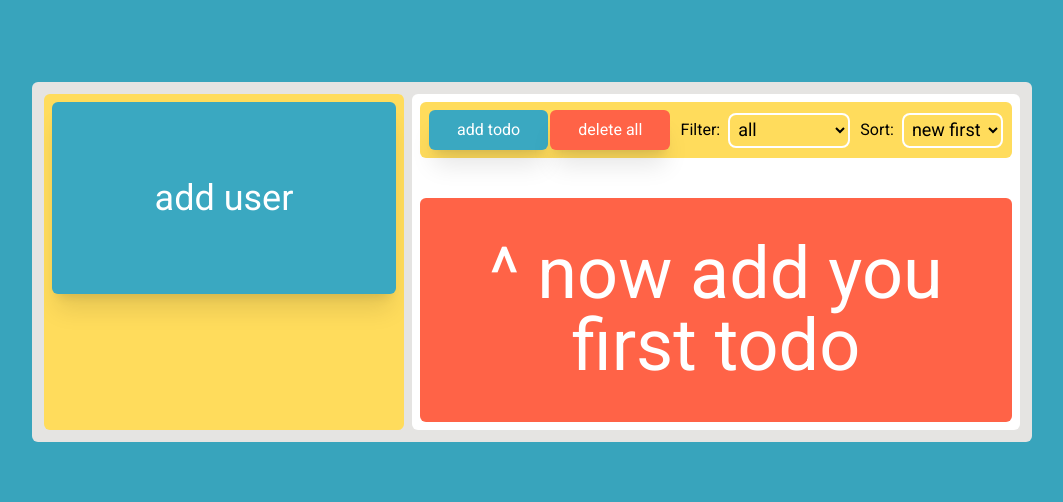
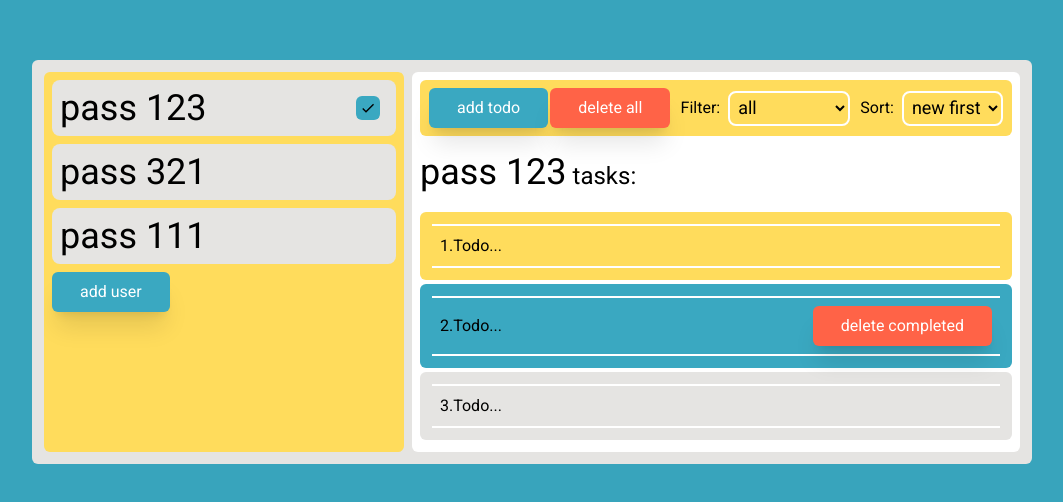
Before and after one commit to houndvibe/REACT-TODO, a React (Vite) app: page /user/G41p38-PSvmxplj5Huu2f in a window 1280 px wide. Shown: the part 138-640 px from the top of the page, without its empty margins (108-1171 px from the left). Built offline with nearby package versions, Linux system fonts and the light colour scheme; data requests are answered from the project's data file.

Commit message:
passwords logic added

```diff
--- a/package.json
+++ b/package.json
@@ -30,6 +30,7 @@
     "@reduxjs/toolkit": "^2.0.1",
     "@types/react": "^18.2.43",
     "@types/react-dom": "^18.2.17",
+    "@types/react-modal": "^3.16.3",
     "@typescript-eslint/eslint-plugin": "^6.14.0",
     "@typescript-eslint/parser": "^6.14.0",
     "@vitejs/plugin-react": "^4.2.1",
--- a/src/components/todos/TodoList.tsx
+++ b/src/components/todos/TodoList.tsx
@@ -38,7 +38,9 @@ const TodoList: React.FC<todoListProps> = ({
     );
   });
 
-  return <div className="max-h-[68vh] overflow-y-auto">{renderedList}</div>;
+  return (
+    <div className="mt-4 max-h-[68vh] overflow-y-auto">{renderedList}</div>
+  );
 };
 
 export default TodoList;
--- /dev/null
+++ b/src/components/ui/MyModal/MyModal.tsx
@@ -0,0 +1,63 @@
+import Modal from "react-modal";
+import MyButton from "../MyButton/MyButton";
+
+interface myModalProps {
+  modalIsOpen: boolean;
+  enteredPassword: string;
+  handleSetPassword: (e: React.ChangeEvent<HTMLInputElement>) => void;
+  showPasswordMessage: boolean;
+  handleOkModal: () => void;
+  handleCancelModal: () => void;
+}
+
+const MyModal: React.FC<myModalProps> = ({
+  modalIsOpen,
+  enteredPassword,
+  handleSetPassword,
+  showPasswordMessage,
+  handleCancelModal,
+  handleOkModal,
+}) => {
+  return (
+    <div>
+      <Modal
+        isOpen={modalIsOpen}
+        style={{
+          content: {
+            top: "50%",
+            left: "50%",
+            right: "auto",
+            bottom: "auto",
+            marginRight: "-50%",
+            transform: "translate(-50%, -50%)",
+            borderRadius: "20px",
+          },
+        }}
+        contentLabel="Example Modal"
+      >
+        <div className="flex-col items-center justify-center space-y-5 align-middle">
+          <div>Please, enter your password:</div>
+          <input
+            className="border-1 rounded-md border px-2"
+            type="text"
+            value={enteredPassword}
+            onChange={handleSetPassword}
+          />
+          {showPasswordMessage && (
+            <div className="text-redHover">WRONG PASSWORD!</div>
+          )}
+          <div className="flex justify-around">
+            <MyButton variant="primary" onClick={handleOkModal}>
+              ok
+            </MyButton>
+            <MyButton variant="secondary" onClick={handleCancelModal}>
+              cancel
+            </MyButton>
+          </div>
+        </div>
+      </Modal>
+    </div>
+  );
+};
+
+export default MyModal;
--- a/src/components/users/UserItem.tsx
+++ b/src/components/users/UserItem.tsx
@@ -1,4 +1,4 @@
-import React, { useEffect, useRef, useState } from "react";
+import React, { useRef, useState } from "react";
 import { todoProps, userProps } from "../../types";
 import MyButton from "../ui/MyButton/MyButton";
 import {
@@ -29,6 +29,7 @@ const UserItem: React.FC<userItemProps> = ({
   const [editedUser, setEditedUser] = useState<userProps>({
     ...user,
   });
+
   const nameFieldRef = useRef<null | HTMLInputElement>(null);
 
   const navigate = useNavigate();
@@ -38,9 +39,9 @@ const UserItem: React.FC<userItemProps> = ({
   const { currentUser, currentUserId } = useAllAboutUsers();
   const [deleteTodo] = useDeleteTodoMutation();
 
-  useEffect(() => {
+  /*   useEffect(() => {
     nameFieldRef.current && nameFieldRef?.current.focus();
-  }, [isOpen]);
+  }, [isOpen]); */
 
   const { data: todos } = useGetTodosQuery(undefined);
 
--- a/src/components/users/UsersList.tsx
+++ b/src/components/users/UsersList.tsx
@@ -9,23 +9,60 @@ import {
 import { userProps } from "../../types";
 import { useAllAboutUsers } from "../../hooks/useAllAboutUsers";
 import { useState } from "react";
+import MyModal from "../ui/MyModal/MyModal";
+
+interface potentialUser {
+  password: string;
+  id: string;
+}
 
 const UsersList = () => {
   const [addNewUser] = useAddUserMutation();
   const [setCurrentUserId] = useSetCurrentUserIdMutation();
-  const [opendUserId, setOpendUserId] = useState("");
+
+  const [opendUserId, setOpendUserId] = useState<string>("");
+  const [modalIsOpen, setIsOpen] = useState<boolean>(false);
+  const [enteredPassword, setEnteredPassword] = useState<string>("");
+  const [showPasswordMessage, setShowPasswordMessage] =
+    useState<boolean>(false);
+  const [potentialUser, setPotentialUser] = useState<potentialUser>(
+    {} as potentialUser,
+  );
 
   const { data: users, isLoading, isError, error } = useGetUsersQuery("");
-
   const { currentUserId } = useAllAboutUsers();
 
-  const handleClickUser = (user: userProps) => (): void => {
+  const handleClickUser = (user: userProps) => async () => {
     if (currentUserId != user.id) {
-      setCurrentUserId(user.id);
+      setIsOpen(true);
+      setPotentialUser({ password: user.password, id: user.id });
+    } else {
+      if (opendUserId != user.id) {
+        setOpendUserId(user.id);
+      }
     }
-    if (opendUserId != user.id) {
-      setOpendUserId(user.id);
+  };
+
+  const handleOkModal = () => {
+    if (potentialUser.password == enteredPassword) {
+      setIsOpen(false);
+      setCurrentUserId(potentialUser.id);
+      setOpendUserId(potentialUser.id);
+      setShowPasswordMessage(false);
+      setEnteredPassword("");
+    } else {
+      setShowPasswordMessage(true);
     }
+  };
+
+  const handleCancelModal = () => {
+    setIsOpen(false);
+    setShowPasswordMessage(false);
+    setEnteredPassword("");
+  };
+
+  const handleSetPassword = (e: React.ChangeEvent<HTMLInputElement>) => {
+    setEnteredPassword(e.target.value);
   };
 
   const handleCloseAll = (): void => {
@@ -53,6 +90,14 @@ const UsersList = () => {
 
   return (
     <div className="flex-col justify-around">
+      <MyModal
+        modalIsOpen={modalIsOpen}
+        enteredPassword={enteredPassword}
+        handleSetPassword={handleSetPassword}
+        showPasswordMessage={showPasswordMessage}
+        handleOkModal={handleOkModal}
+        handleCancelModal={handleCancelModal}
+      />
       {isLoading ? (
         <>Loading...</>
       ) : isError ? (
@@ -74,7 +119,6 @@ const UsersList = () => {
           ))}
         </div>
       )}
-
       <MyButton
         variant="primary"
         className={users?.length ? undefined : "h-48 w-full text-4xl"}
--- a/src/json-server-db/db.json
+++ b/src/json-server-db/db.json
@@ -1,7 +1,132 @@
 {
   "currentUser": {
-    "id": "YkoFEPCaxSbi6jgG_VwvV"
+    "id": "VE75Wqq3c1MWjua3cgTPz"
   },
-  "users": [],
-  "todos": []
+  "users": [
+    {
+      "id": "VE75Wqq3c1MWjua3cgTPz",
+      "nickName": "pass 123",
+      "firstName": "",
+      "lastName": "",
+      "age": "",
+      "password": "123"
+    },
+    {
+      "id": "G41p38-PSvmxplj5Huu2f",
+      "nickName": "pass 321",
+      "firstName": "",
+      "lastName": "",
+      "age": "",
+      "password": "321"
+    },
+    {
+      "id": "IxM7PR_RpsR6H28BI5QIW",
+      "nickName": "pass 111",
+      "firstName": "",
+      "lastName": "",
+      "age": "",
+      "password": "111"
+    }
+  ],
+  "todos": [
+    {
+      "id": "sEMEb4j8hIO7JnuePUDJO",
+      "userId": "G41p38-PSvmxplj5Huu2f",
+      "title": "Todo...",
+      "status": "in-progress",
+      "startDate": "2024-01-18",
+      "endDate": "2024-01-18",
+      "description": "todo description..."
+    },
+    {
+      "id": "Weym9_lU9x1haxTjKzZiF",
+      "userId": "IxM7PR_RpsR6H28BI5QIW",
+      "title": "Todo...",
+      "status": "not started",
+      "startDate": "2024-01-18",
+      "endDate": "2024-01-18",
+      "description": "todo description..."
+    },
+    {
+      "id": "ZLngI5G4aiK4OEYljjztD",
+      "userId": "IxM7PR_RpsR6H28BI5QIW",
+      "title": "Todo...",
+      "status": "in-progress",
+      "startDate": "2024-01-18",
+      "endDate": "2024-01-18",
+      "description": "todo description..."
+    },
+    {
+      "id": "mfTYiPxugjfxMItBK3sip",
+      "userId": "IxM7PR_RpsR6H28BI5QIW",
+      "title": "Todo...",
+      "status": "not started",
+      "startDate": "2024-01-18",
+      "endDate": "2024-01-18",
+      "description": "todo description..."
+    },
+    {
+      "id": "CyNiSylEz-51RVTzQvX3f",
+      "userId": "G41p38-PSvmxplj5Huu2f",
+      "title": "Todo...",
+      "status": "completed",
+      "startDate": "2024-01-18",
+      "endDate": "2024-01-18",
+      "description": "todo description..."
+    },
+    {
+      "id": "6lKet6ITmnyTrCZP8noAq",
+      "userId": "G41p38-PSvmxplj5Huu2f",
+      "title": "Todo...",
+      "status": "completed",
+      "startDate": "2024-01-18",
+      "endDate": "2024-01-18",
+      "description": "todo description..."
+    },
+    {
+      "id": "irMmTv54k_zyfuGuiecOi",
+      "userId": "G41p38-PSvmxplj5Huu2f",
+      "title": "Todo...",
+      "status": "completed",
+      "startDate": "2024-01-18",
+      "endDate": "2024-01-18",
+      "description": "todo description..."
+    },
+    {
+      "id": "mtMYivt83fOTsVqqSzVgV",
+      "userId": "VE75Wqq3c1MWjua3cgTPz",
+      "title": "Todo...",
+      "status": "in-progress",
+      "startDate": "2024-01-18",
+      "endDate": "2024-01-18",
+      "description": "todo description..."
+    },
+    {
+      "id": "FRBd_ZyUznLQzT_5Qrpiv",
+      "userId": "VE75Wqq3c1MWjua3cgTPz",
+      "title": "Todo...",
+      "status": "completed",
+      "startDate": "2024-01-18",
+      "endDate": "2024-01-18",
+      "description": "todo description..."
+    },
+    {
+      "id": "t7hk6_gnQyvFx-A53cKyQ",
+      "userId": "G41p38-PSvmxplj5Huu2f",
+      "title": "Todo...",
+      "status": "not started",
+      "startDate": "2024-01-18",
+      "endDate": "2024-01-18",
+      "description": "todo description..."
+    },
+    {
+      "id": "RNF6atWX0rXsPnVWDSxi1",
+      "userId": "VE75Wqq3c1MWjua3cgTPz",
+      "title": "Todo...",
+      "status": "not started",
+      "startDate": "2024-01-18",
+      "endDate": "2024-01-18",
+      "description": "todo description..."
+    }
+  ]
 }
--- a/src/main.tsx
+++ b/src/main.tsx
@@ -5,7 +5,7 @@ import store from "./redux/store.ts";
 import { createBrowserRouter, RouterProvider } from "react-router-dom";
 import TodoIndexPage from "./components/todos/TodoIndexPage.tsx";
 import { loader as UserPageLoader, UserPage } from "./routes/UserPage.tsx";
-
+import Modal from "react-modal";
 const router = createBrowserRouter([
   {
     path: "/",
@@ -27,6 +27,8 @@ const router = createBrowserRouter([
   },
 ]);
 
+Modal.setAppElement("#root");
+
 ReactDOM.createRoot(document.getElementById("root")!).render(
   <Provider store={store}>
     <RouterProvider router={router} />
--- a/src/routes/App.tsx
+++ b/src/routes/App.tsx
@@ -3,7 +3,7 @@ import NavPanel from "../components/NavPanel";
 
 const App = () => {
   return (
-    <div className="box-border flex h-screen bg-blueHover p-2">
+    <div id="App" className="box-border flex h-screen bg-blueHover p-2">
       <div className="relative m-auto flex  max-h-[90vh] w-[1000px]  rounded-md bg-grey p-3">
         <NavPanel />
         <div className="basis-3/4 rounded-md bg-white p-2">
--- a/src/routes/UserPage.tsx
+++ b/src/routes/UserPage.tsx
@@ -40,7 +40,6 @@ export const UserPage = () => {
   return (
     <div>
       <TodoStaticPannel handleChangeViewParams={handleChangeViewParams} />
-
       <div>
         {todosError ? (
           <>Oh no, there was an error</>
@@ -49,8 +48,9 @@ export const UserPage = () => {
         ) : todos ? (
           todos.length ? (
             <div>
-              <div className="ml-4 mt-4 text-2xl">
-                {currentUser?.nickName} TODOS:
+              <div className="mt-4 text-2xl">
+                <span className="text-4xl">{currentUser?.nickName}</span>{" "}
+                <span>tasks:</span>
               </div>
               <TodoList
                 currentUserTodos={currentUserTodos}
--- a/src/tailwind/output.css
+++ b/src/tailwind/output.css
@@ -688,6 +688,10 @@ video {
   flex-basis: 75%;
 }
 
+.transform{
+  transform: translate(var(--tw-translate-x), var(--tw-translate-y)) rotate(var(--tw-rotate)) skewX(var(--tw-skew-x)) skewY(var(--tw-skew-y)) scaleX(var(--tw-scale-x)) scaleY(var(--tw-scale-y));
+}
+
 .flex-col{
   flex-direction: column;
 }
@@ -718,6 +722,12 @@ video {
   margin-left: calc(0.5rem * calc(1 - var(--tw-space-x-reverse)));
 }
 
+.space-y-5 > :not([hidden]) ~ :not([hidden]){
+  --tw-space-y-reverse: 0;
+  margin-top: calc(1.25rem * calc(1 - var(--tw-space-y-reverse)));
+  margin-bottom: calc(1.25rem * var(--tw-space-y-reverse));
+}
+
 .overflow-y-auto{
   overflow-y: auto;
 }
@@ -728,6 +738,10 @@ video {
 
 .rounded-md{
   border-radius: 0.375rem;
+}
+
+.border{
+  border-width: 1px;
 }
 
 .border-2{
@@ -819,6 +833,10 @@ video {
   text-align: center;
 }
 
+.align-middle{
+  vertical-align: middle;
+}
+
 .text-2xl{
   font-size: 1.5rem;
   line-height: 2rem;
@@ -846,6 +864,11 @@ video {
 
 .font-medium{
   font-weight: 500;
+}
+
+.text-redHover{
+  --tw-text-opacity: 1;
+  color: rgb(255 82 51 / var(--tw-text-opacity));
 }
 
 .text-white{
```
Also changed, not shown: 1 other file (tests, documents, lock files or other folders).
